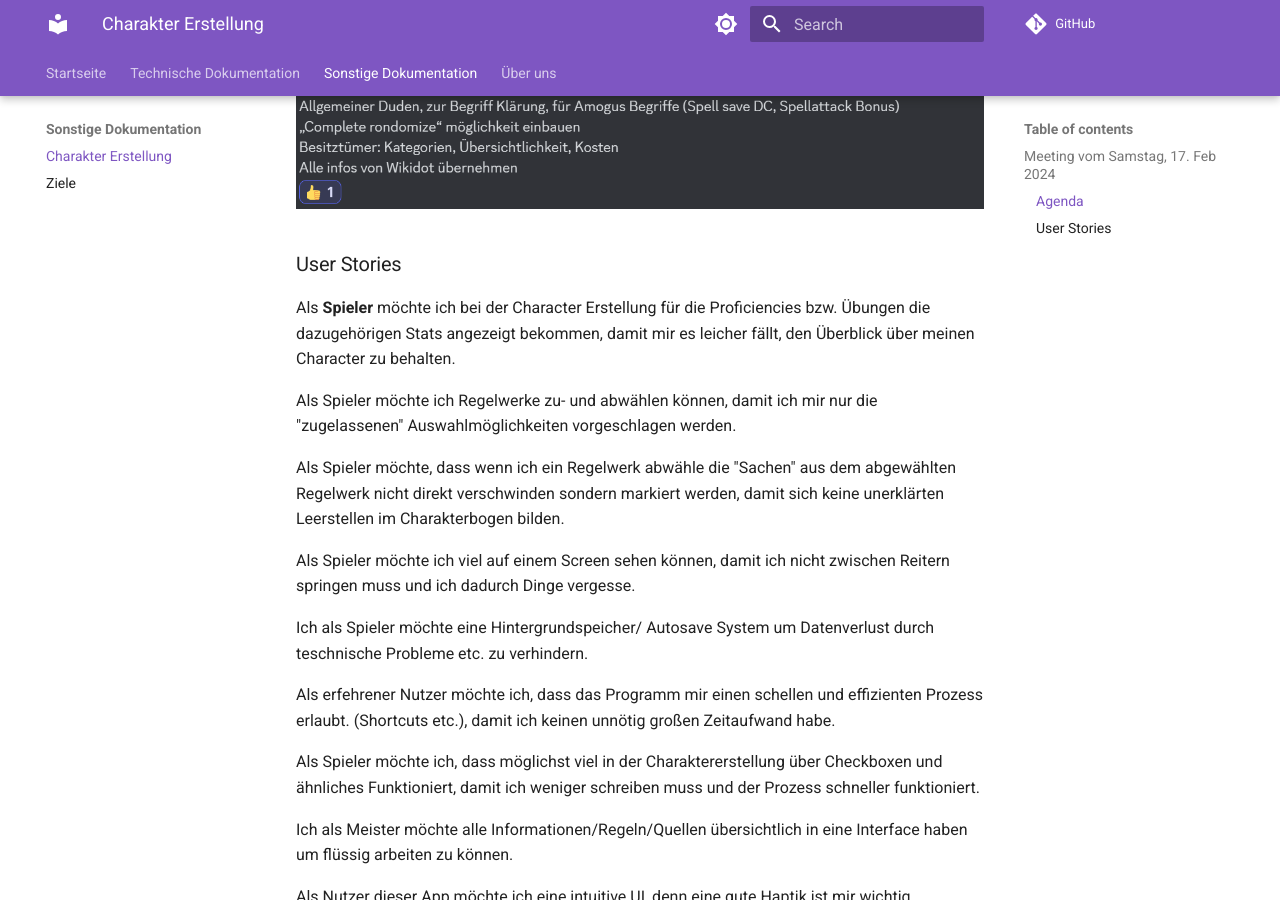
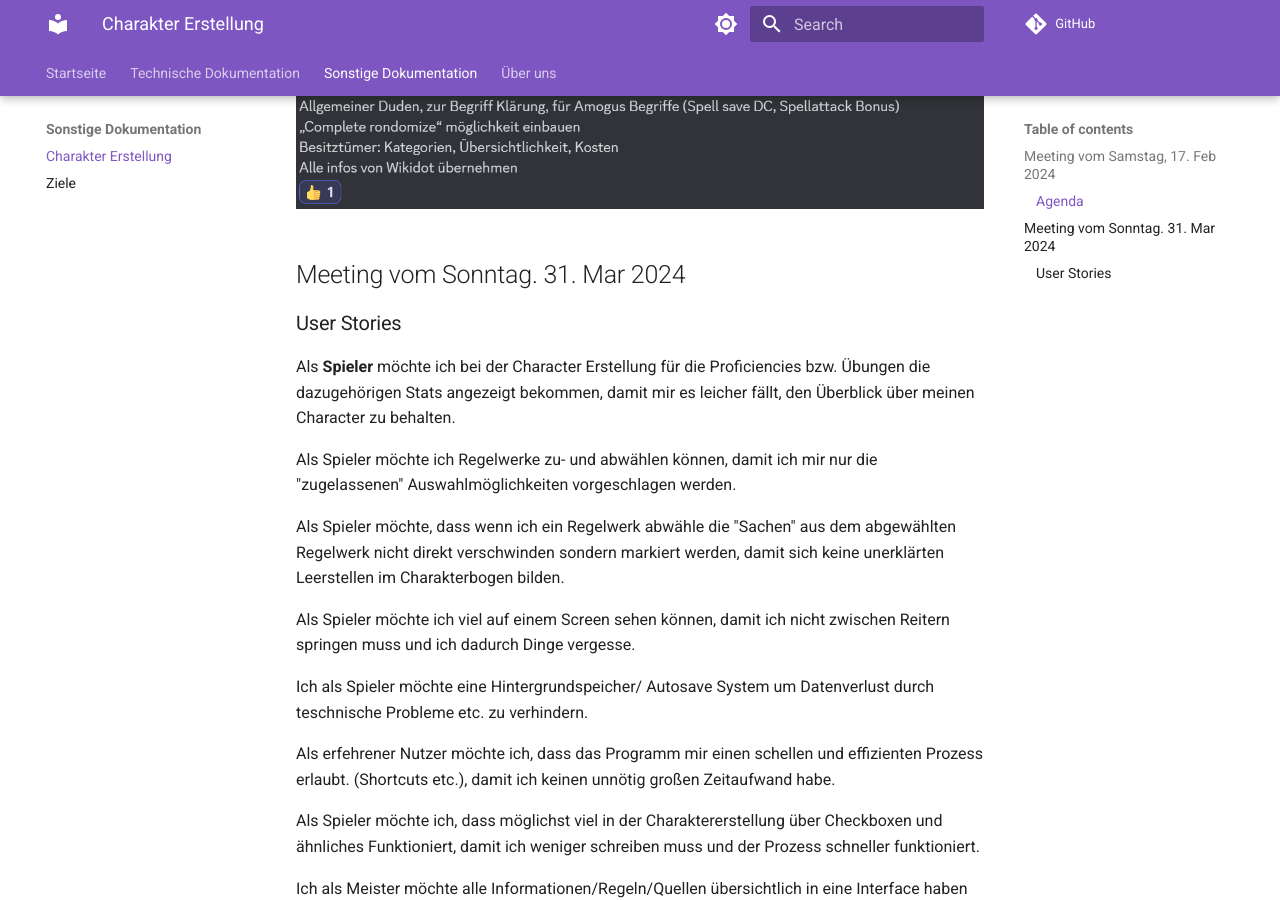
Before and after one commit to Wizards-Hatbox/WizardsHatdocs, an MkDocs documentation site: the page built from docs/nontechnical/char-creator.md, in a window 1280 px wide and 900 px high, scrolled down 614 px. Built offline with MkDocs 1.6.1 and Material for MkDocs 9.7.7, drawn with Linux system fonts in a browser that asks for light colours; comment, search, counter and statistics services are not loaded.

Commit message:
Datum letztes Meeting

```diff
--- a/docs/nontechnical/char-creator.md
+++ b/docs/nontechnical/char-creator.md
@@ -11,6 +11,8 @@
 - User Stories erstellen
 
 ![Bildschrim aufnahme einer Discord Nachricht](../media/character_creator_first_concept_for_MVP.png)
+
+## Meeting vom Sonntag. 31. Mar 2024
 
 ### User Stories
 
```
